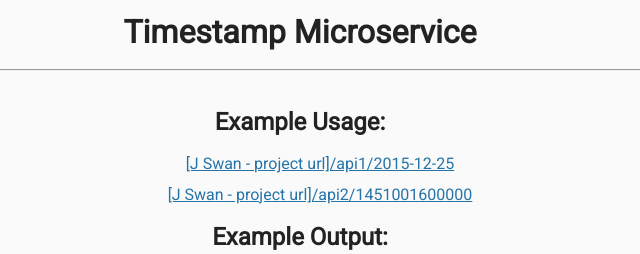
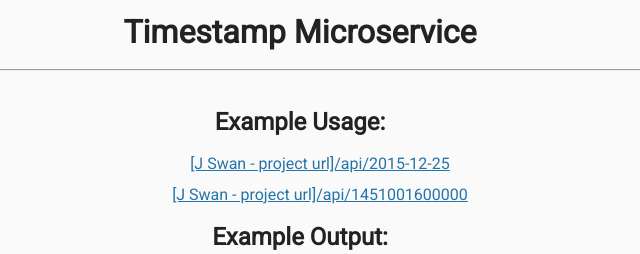
Before and after one commit to JohanSwannie/Timestamp-Microservice-Project, a website: page views/index.html in a window 1280 px wide. Shown: the top 254 px of the page, 340-980 px from the left. Drawn offline with Linux system fonts and the light colour scheme; files that its build step writes are made by us from their sources.

Commit message:
Commit index HTML Component

```diff
--- a/views/index.html
+++ b/views/index.html
@@ -23,11 +23,11 @@
       <h2>Example Usage:</h2>
       <ul>
         <li>
-          <a href="api1/2015-12-25">[J Swan - project url]/api1/2015-12-25</a>
+          <a href="api/2015-12-25">[J Swan - project url]/api/2015-12-25</a>
         </li>
         <li>
-          <a href="api2/1451001600000"
-            >[J Swan - project url]/api2/1451001600000</a
+          <a href="api/1451001600000"
+            >[J Swan - project url]/api/1451001600000</a
           >
         </li>
       </ul>
```
